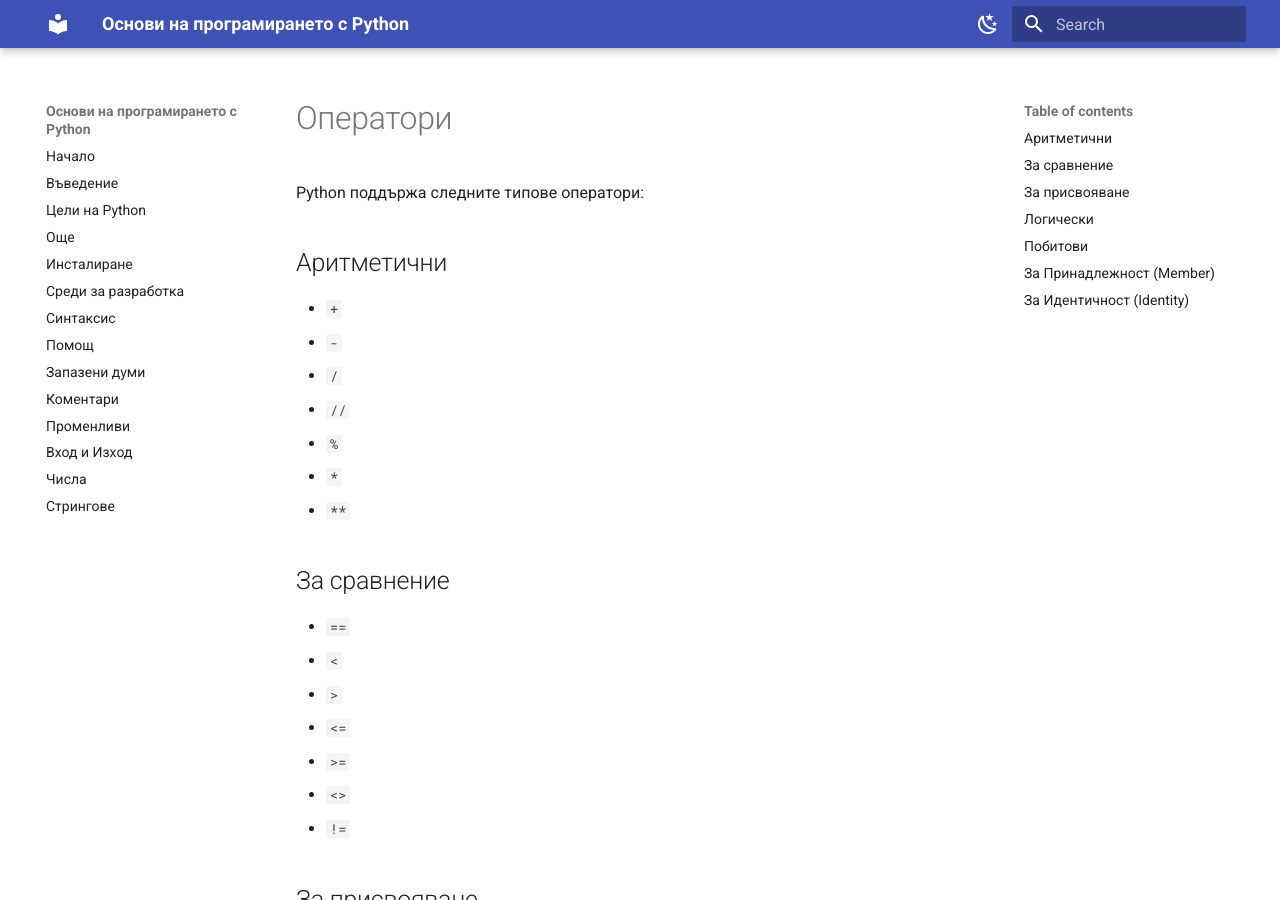
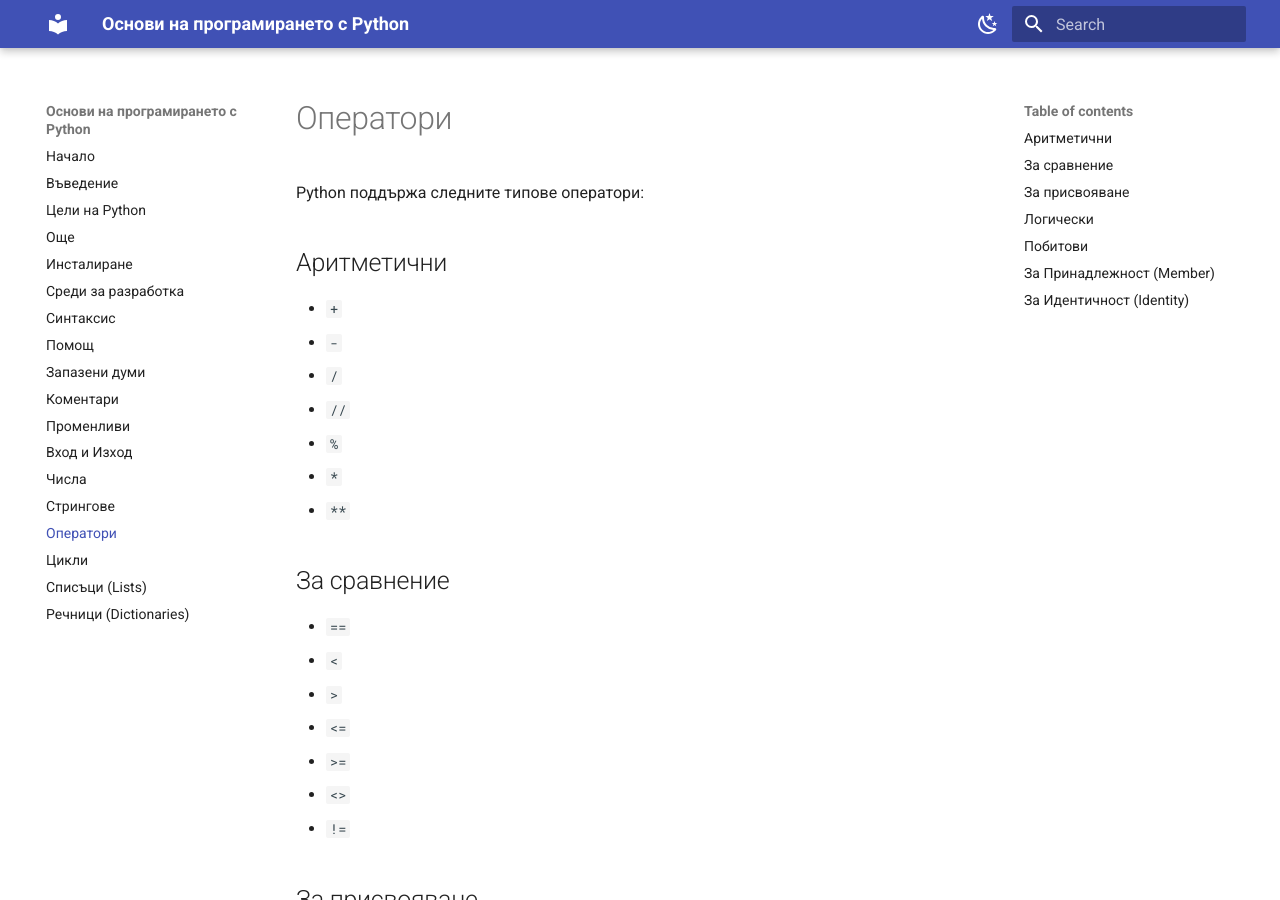
Before and after one commit to ivovivanov/ivovivanov.github.io, an MkDocs documentation site: the page built from docs/operators.md, in a window 1280 px wide and 900 px high. Built offline with MkDocs 1.6.1 and Material for MkDocs 9.7.7, drawn with Linux system fonts in a browser that asks for light colours.

Commit message:
Update mkdocs.yml

```diff
--- a/mkdocs.yml
+++ b/mkdocs.yml
@@ -15,6 +15,10 @@ nav:
     - Вход и Изход: io.md
     - Числа: numbers.md
     - Стрингове: strings.md
+    - Оператори: operators.md
+    - Цикли: loops.md
+    - Списъци (Lists): lists.md
+    - Речници (Dictionaries): dictionaries.md
 markdown_extensions:
     - pymdownx.highlight
     - pymdownx.superfences
```
